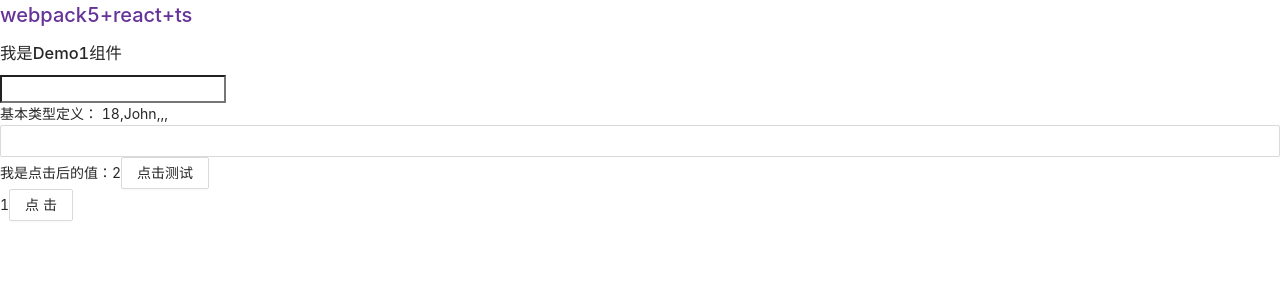
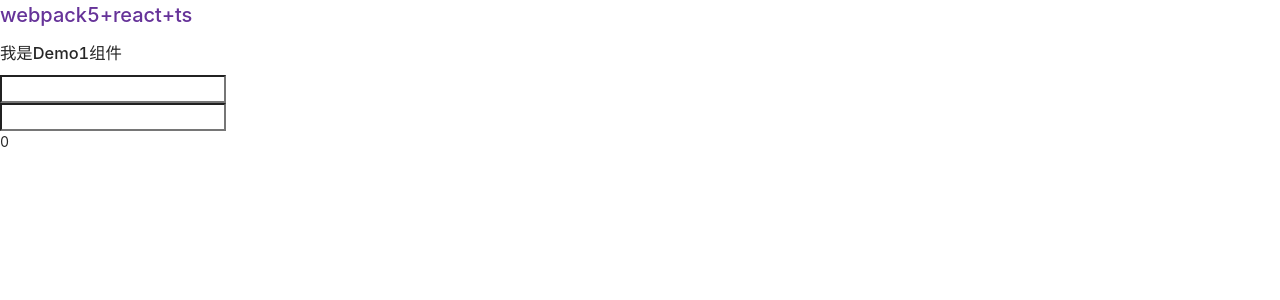
Before and after one commit to Ly5555/react-management, a React app: page / in a window 1280 px wide. Shown: the top 300 px of the page. Built offline with nearby package versions, Linux system fonts and the light colour scheme.

Commit message:
🐞 fix: 修复打包并提交一些ts

```diff
--- a/package.json
+++ b/package.json
@@ -55,6 +55,7 @@
     "antd": "^4.23.5",
     "react": "^18.2.0",
     "react-dom": "^18.2.0",
+    "recoil": "^0.7.6",
     "serve": "^14.0.1"
   }
 }
--- a/src/App.tsx
+++ b/src/App.tsx
@@ -4,6 +4,7 @@ const LazyDemo = lazy(() => import("@/components/LazyDemo"));
 import { Demo, Demo2 } from "@/components";
 import Lear from "./pages/lear/Lear";
 import Hooks from "./pages/lear/Hooks";
+import Recoil from "./pages/recoil/index";
 import "./app.css";
 function App() {
   const [count, setCounts] = useState("");
@@ -28,8 +29,10 @@ function App() {
           <LazyDemo />
         </Suspense>
       )}
-      <Lear />
-      <Hooks />
+      {/* <Lear />
+      <Hooks /> */}
+
+      <Recoil />
     </>
   );
 }
--- a/src/pages/lear/Hooks.tsx
+++ b/src/pages/lear/Hooks.tsx
@@ -1,5 +1,5 @@
 import React, { useSyncExternalStore } from "react";
-import { combineReducers, createStore } from "redux";
+// import { combineReducers, createStore } from "redux";
 import { Button } from "antd";
 // useSyncExternalStore(subscribe, getSnapshot, getServerSnapshot);
 function numberReducer(state = 1, action: { type: any }) {
--- /dev/null
+++ b/src/pages/recoil/index.tsx
@@ -0,0 +1,30 @@
+import React from "react";
+import { RecoilRoot, useRecoilState, useRecoilValue } from "recoil";
+import { charCountState, textState } from "./store/store";
+const Recoil = () => {
+  return (
+    <div>
+      <RecoilRoot>
+        <InputNuber />
+        <CharCountState />
+      </RecoilRoot>
+    </div>
+  );
+};
+const InputNuber: React.FC = (props) => {
+  const [text, setText] = useRecoilState(textState);
+  const handeleChange = (e: any) => {
+    setText(e.target.value);
+  };
+  return (
+    <div className="TextBox">
+      <input type="text" value={text} onChange={handeleChange} />
+    </div>
+  );
+};
+const CharCountState: React.FC = (props) => {
+  const value = useRecoilValue(charCountState);
+  return <div className="TextBox">{value}</div>;
+};
+
+export default Recoil;
--- /dev/null
+++ b/src/pages/recoil/store/store.tsx
@@ -0,0 +1,13 @@
+import { atom, selector } from "recoil";
+const textState = atom({
+  key: "textState", // 全局唯一
+  default: "",
+});
+const charCountState = selector({
+  key: "charCountState",
+  get({ get }) {
+    const text = get(textState);
+    return text.length;
+  },
+});
+export { textState, charCountState };
--- a/webpack/webpack.prod.js
+++ b/webpack/webpack.prod.js
@@ -5,8 +5,9 @@ const CopyPlugin = require("copy-webpack-plugin");
 const MiniCssExtractPlugin = require("mini-css-extract-plugin");
 const CssMinimizerPlugin = require("css-minimizer-webpack-plugin");
 const TerserPlugin = require("terser-webpack-plugin");
+const { PurgeCSSPlugin } = require("purgecss-webpack-plugin");
 const globAll = require("glob-all");
-const PurgeCSSPlugin = require("purgecss-webpack-plugin");
+
 module.exports = merge(baseConfig, {
   mode: "production", // 生产模式,会开启tree-shaking和压缩代码,以及其他优化
   plugins: [
@@ -53,7 +54,7 @@ module.exports = merge(baseConfig, {
         },
       }),
     ],
-    plitChunks: {
+    splitChunks: {
       // 分隔代码
       cacheGroups: {
         vendors: {
```
Also changed, not shown: src/static/images/514291667182185_.pic_thumb.jpg (added), 1 other file (tests, documents, lock files or other folders).
